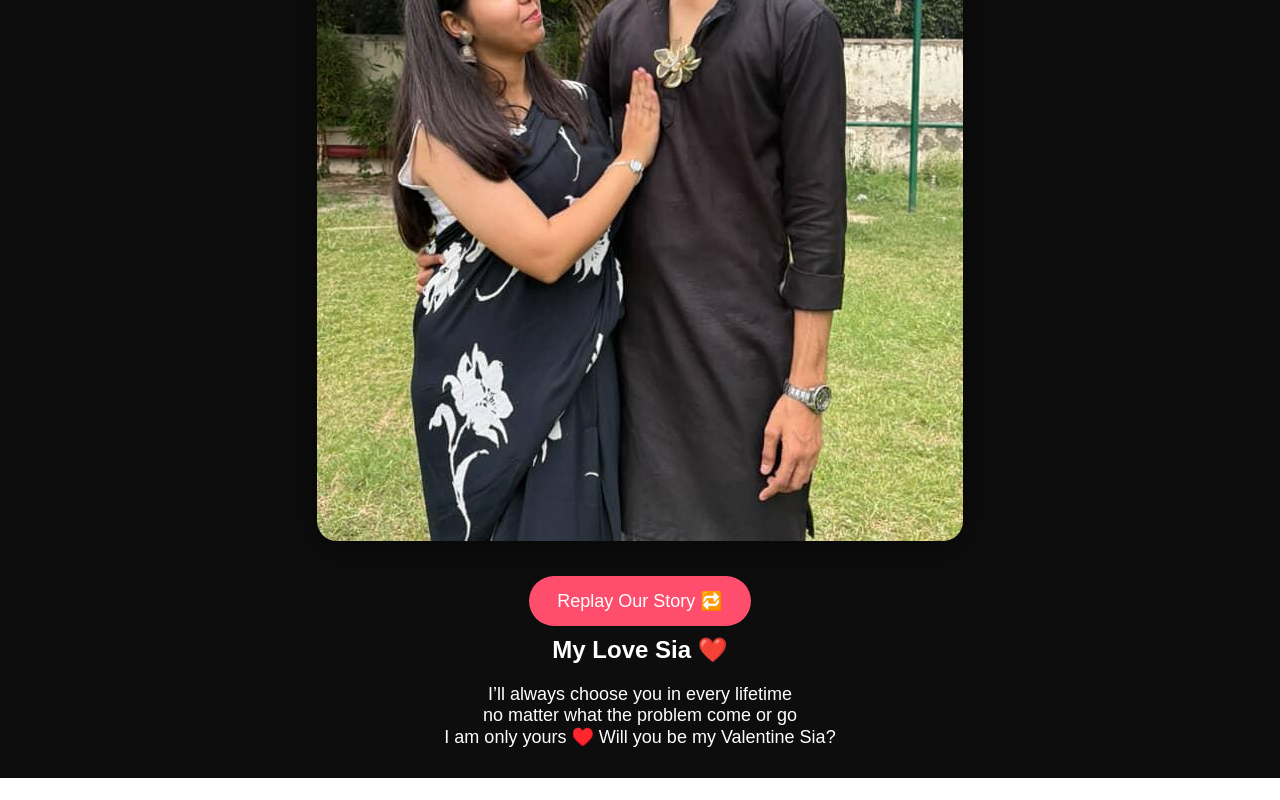
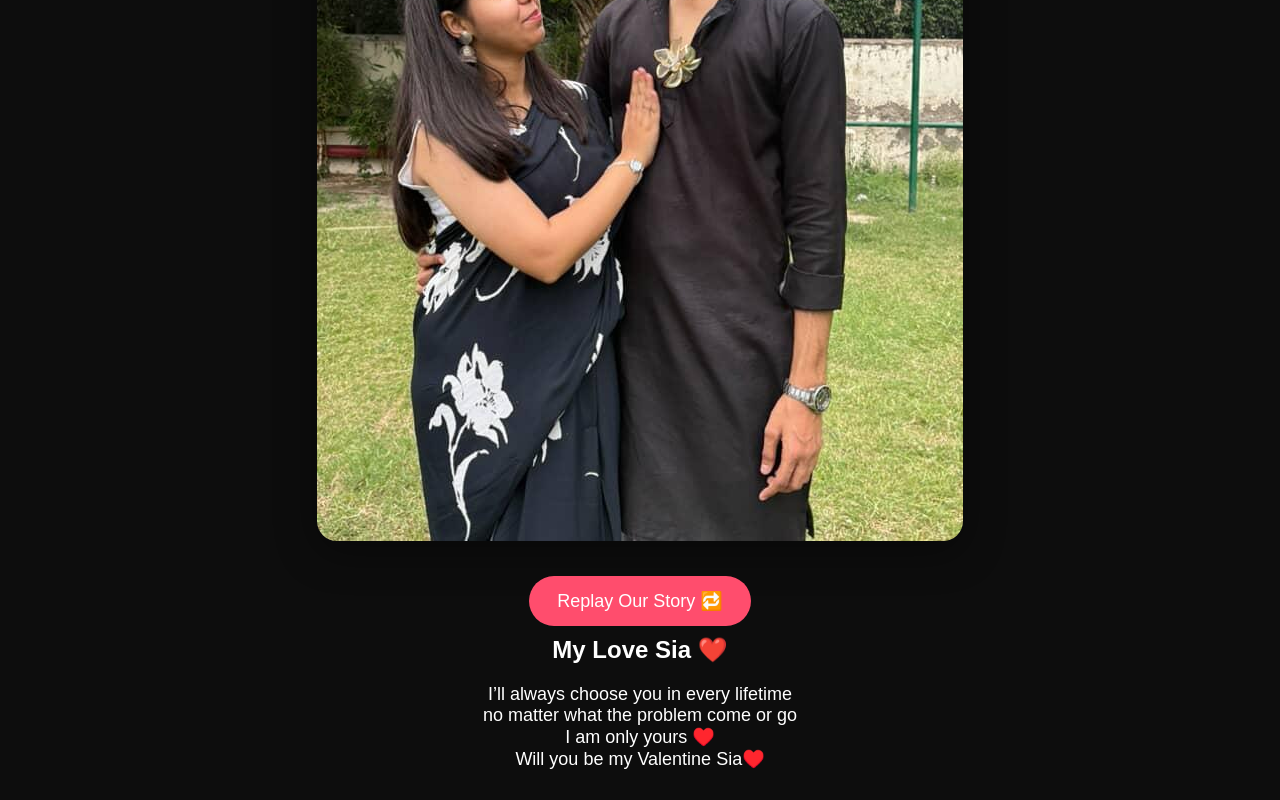
Before and after one commit to raghavpalotra-hub/my-love-sia, a plain HTML site: page index.html in a window 1280 px wide. Shown: the part 5892-6692 px from the top of the page. Before the commit the page ends 6670 px from the top, so only its background shows below. Drawn offline with Linux system fonts and the light colour scheme.

Commit message:
Update index.html

```diff
--- a/index.html
+++ b/index.html
@@ -115,8 +115,8 @@ h1,h2,p{margin:10px 0;}
   <p style="font-size:18px;max-width:90%;">
     I’ll always choose you in every lifetime<br>
     no matter what the problem come or go<br>
-    I am only yours ♥️ Will you be my Valentine Sia?
-  </p>
+    I am only yours ♥️<br>
+    Will you be my Valentine Sia♥️</p>
 </section>
 
 <script>
```
